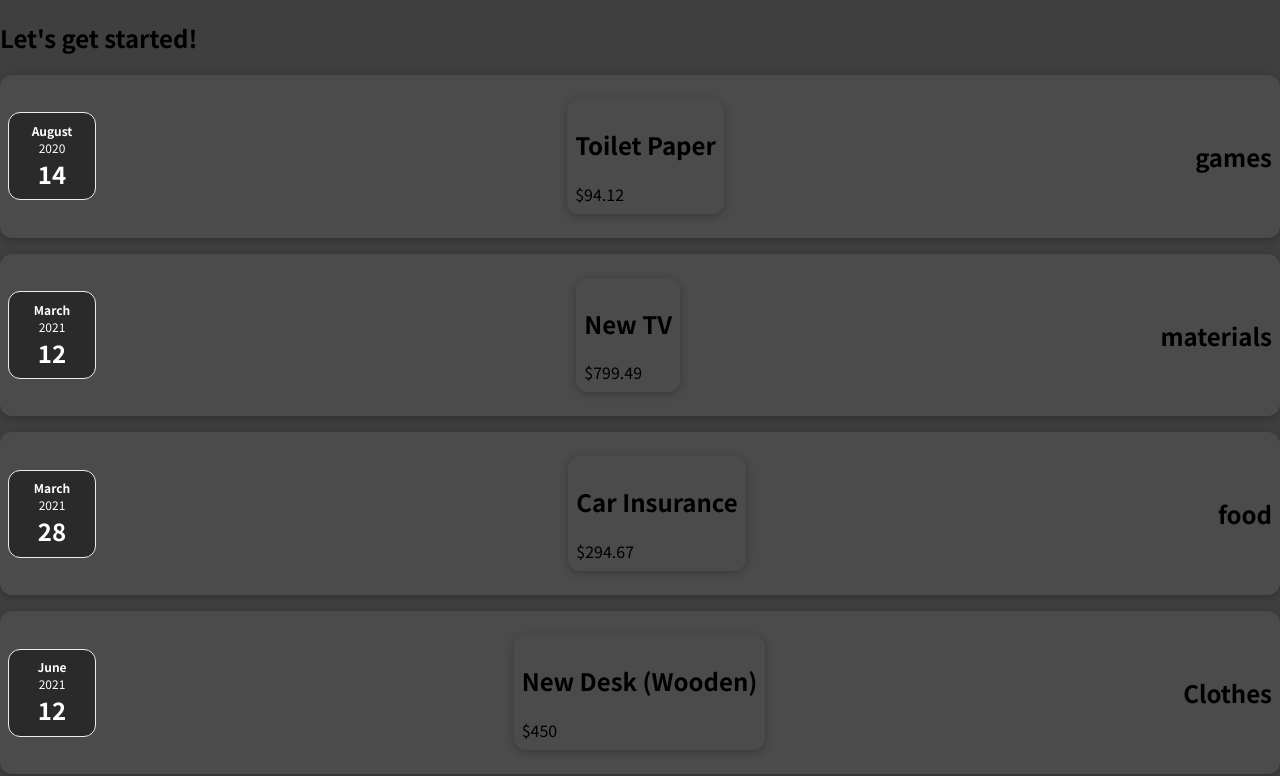
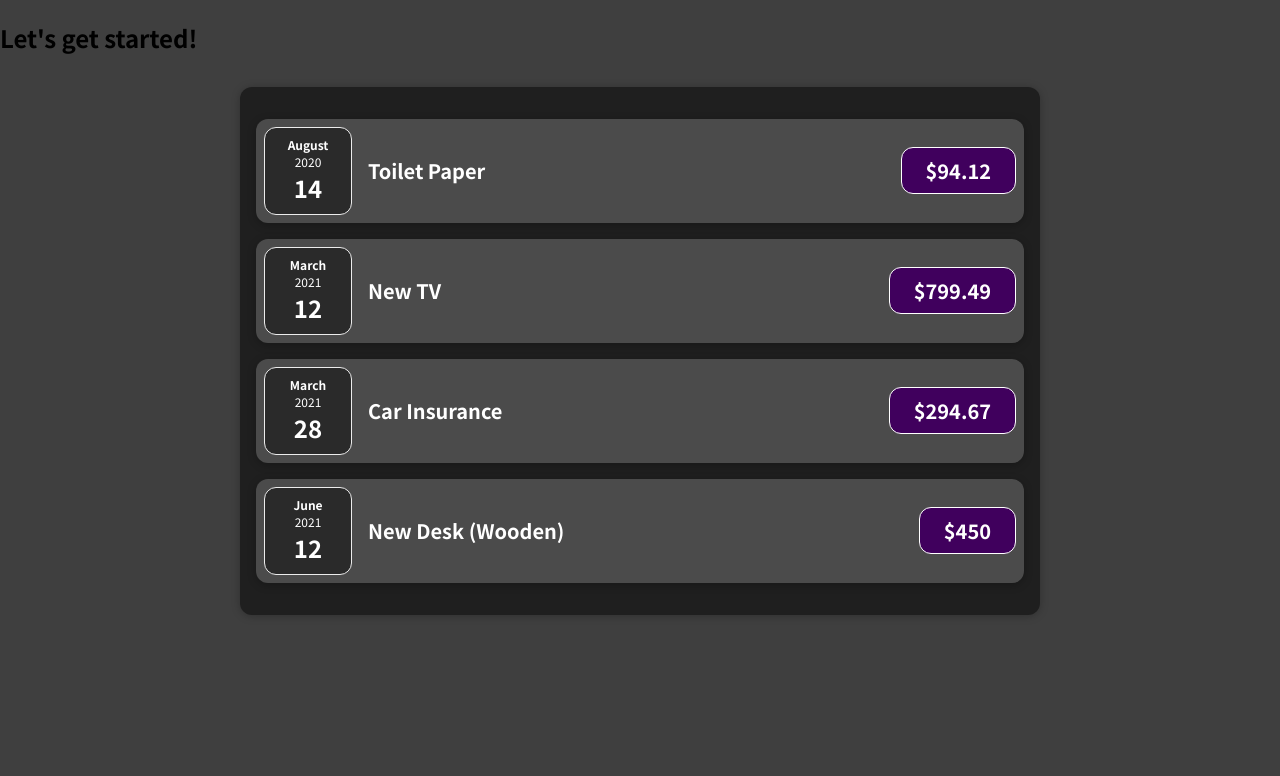
Before and after one commit to arfath2/ReactFrist, a JavaScript app: page / in a window 1280 px wide. Shown: the top 776 px of the page. Built offline with nearby package versions, Linux system fonts and the light colour scheme.

Commit message:
FileStructure

```diff
--- a/src/App.js
+++ b/src/App.js
@@ -1,4 +1,4 @@
-import ExpenseItem from './components/ExpenseItem';
+import Expenses from './components/Expenses';
 
 function App() {
   const expenses = [
@@ -28,26 +28,7 @@ function App() {
   return (
     <div>
       <h2>Let's get started!</h2>
-      <ExpenseItem
-      title = {expenses[0].title}
-      amount = {expenses[0].amount}
-      date = {expenses[0].date}
-      loe = {expenses[0].loe} ></ExpenseItem>
-      <ExpenseItem
-      title = {expenses[1].title}
-      amount = {expenses[1].amount}
-      date = {expenses[1].date}
-      loe = {expenses[1].loe}></ExpenseItem>
-      <ExpenseItem
-      title = {expenses[2].title}
-      amount = {expenses[2].amount}
-      date = {expenses[2].date}
-      loe = {expenses[2].loe}></ExpenseItem>
-      <ExpenseItem
-      title = {expenses[3].title}
-      amount = {expenses[3].amount}
-      date = {expenses[3].date}
-      loe = {expenses[3].loe}></ExpenseItem>
+      <Expenses items={expenses} />
     </div>
   );
 }
--- /dev/null
+++ b/src/components/Card.css
@@ -0,0 +1,4 @@
+.card{
+    border-radius: 12px;
+    box-shadow: 0 2px 8px rgba(0, 0, 0, 0.25);
+}
--- /dev/null
+++ b/src/components/Card.js
@@ -0,0 +1,8 @@
+import './Card.css'
+
+function Card(props){
+    const classes = "card " +props.className;
+return <div className={classes}>{props.children}</div>
+}
+
+export default Card;
--- a/src/components/ExpenseDetails.css
+++ /dev/null
@@ -1,55 +0,0 @@
-.expense-item {
-  display: flex;
-  justify-content: space-between;
-  align-items: center;
-  box-shadow: 0 2px 8px rgba(0, 0, 0, 0.25);
-  padding: 0.5rem;
-  margin: 1rem 0;
-  border-radius: 12px;
-  background-color: #4b4b4b;
-}
-.expense-item__description {
-    display: flex;
-    flex-direction: column;
-    gap: 1rem;
-    align-items: flex-end;
-    flex-flow: column-reverse;
-    justify-content: flex-start;
-    flex: 1;
-  }
-
-  .expense-item h2 {
-    color: #3a3a3a;
-    font-size: 1rem;
-    flex: 1;
-    margin: 0 1rem;
-    color: white;
-  }
-
-  .expense-item__price {
-    font-size: 1rem;
-    font-weight: bold;
-    color: white;
-    background-color: #40005d;
-    border: 1px solid white;
-    padding: 0.5rem;
-    border-radius: 12px;
-  }
-
-  @media (min-width: 580px) {
-    .expense-item__description {
-      flex-direction: row;
-      align-items: center;
-      justify-content: flex-start;
-      flex: 1;
-    }
-
-    .expense-item__description h2 {
-      font-size: 1.25rem;
-    }
-
-    .expense-item__price {
-      font-size: 1.25rem;
-      padding: 0.5rem 1.5rem;
-    }
-  }
--- a/src/components/ExpenseItem.css
+++ b/src/components/ExpenseItem.css
@@ -1,4 +1,12 @@
 .expense-item {
+    display: flex;
+    justify-content: space-between;
+    align-items: center;
+    padding: 0.5rem;
+    margin: 1rem 0;
+    background-color: #4b4b4b;
+  }
+  .expense-item {
     display: flex;
     justify-content: space-between;
     align-items: center;
@@ -8,3 +16,48 @@
     border-radius: 12px;
     background-color: #4b4b4b;
   }
+  .expense-item__description {
+      display: flex;
+      flex-direction: column;
+      gap: 1rem;
+      align-items: flex-end;
+      flex-flow: column-reverse;
+      justify-content: flex-start;
+      flex: 1;
+    }
+
+    .expense-item h2 {
+      color: #3a3a3a;
+      font-size: 1rem;
+      flex: 1;
+      margin: 0 1rem;
+      color: white;
+    }
+
+    .expense-item__price {
+      font-size: 1rem;
+      font-weight: bold;
+      color: white;
+      background-color: #40005d;
+      border: 1px solid white;
+      padding: 0.5rem;
+      border-radius: 12px;
+    }
+
+    @media (min-width: 580px) {
+      .expense-item__description {
+        flex-direction: row;
+        align-items: center;
+        justify-content: flex-start;
+        flex: 1;
+      }
+
+      .expense-item__description h2 {
+        font-size: 1.25rem;
+      }
+
+      .expense-item__price {
+        font-size: 1.25rem;
+        padding: 0.5rem 1.5rem;
+      }
+    }
--- a/src/components/ExpenseItem.js
+++ b/src/components/ExpenseItem.js
@@ -1,15 +1,17 @@
+import ExpenseDate from './ExpenseDate';
+import Card from './Card';
 import './ExpenseItem.css';
-import ExpenseDate from './ExpenseDate';
-import ExpenseDetails from './ExpenseDetails';
 
 function ExpenseItem(props) {
     return (
-        <div className='expense-item'>
+        <Card className='expense-item'>
             <ExpenseDate date={props.date}/>
-            <ExpenseDetails title={props.title}
-            amount={props.amount}/>
-            <h2>{props.loe}</h2>
-        </div>
+            <div className='expense-item__description'>
+                <h2>{props.title}</h2>
+                <h2>{props.loe}</h2>
+                <div className='expense-item__price'>${props.amount}</div>
+            </div>
+        </Card>
     );
 }
 
--- /dev/null
+++ b/src/components/Expenses.css
@@ -0,0 +1,9 @@
+.expenses {
+    padding: 1rem;
+    background-color: rgb(31, 31, 31);
+    margin: 2rem auto;
+    width: 50rem;
+    max-width: 95%;
+    border-radius: 12px;
+    box-shadow: 0 1px 8px rgba(0, 0, 0, 0.25);
+  }
--- /dev/null
+++ b/src/components/Expenses.js
@@ -0,0 +1,32 @@
+import Card from './Card';
+import ExpenseItem from './ExpenseItem';
+import './Expenses.css';
+
+function Expenses(props) {
+  return (
+    <Card className="expenses">
+      <ExpenseItem
+        title={props.items[0].title}
+        amount={props.items[0].amount}
+        date={props.items[0].date}
+      />
+      <ExpenseItem
+        title={props.items[1].title}
+        amount={props.items[1].amount}
+        date={props.items[1].date}
+      />
+      <ExpenseItem
+        title={props.items[2].title}
+        amount={props.items[2].amount}
+        date={props.items[2].date}
+      />
+      <ExpenseItem
+        title={props.items[3].title}
+        amount={props.items[3].amount}
+        date={props.items[3].date}
+      />
+    </Card>
+  );
+}
+
+export default Expenses;
```
Also changed, not shown: 1 other file (tests, documents, lock files or other folders).
